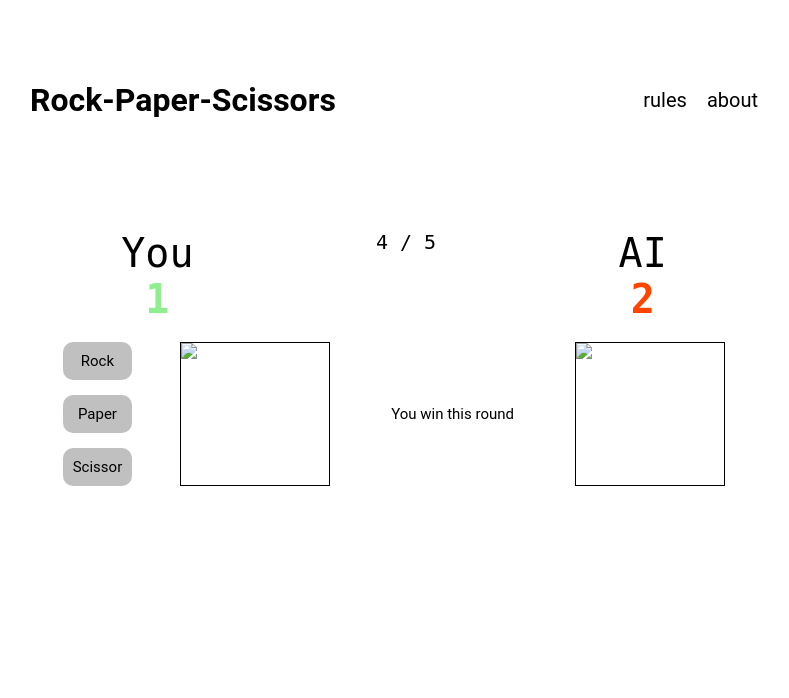
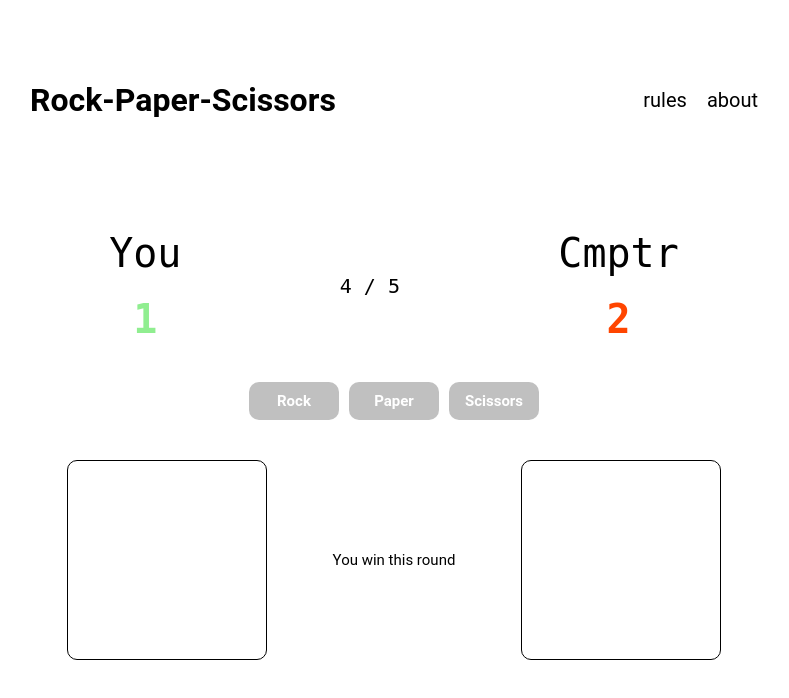
Before and after one commit to mkebiclioglu/rock-paper-scissors, a plain HTML site: page index.html in a window 1280 px wide. Shown: the whole page, without its empty margins (246-1035 px from the left). Drawn offline with Linux system fonts and the light colour scheme.

Commit message:
CHnages to HTML and CSS

```diff
--- a/index.html
+++ b/index.html
@@ -28,29 +28,31 @@
                 </div>
                 <div class="scoreboard__rounds">4 / 5</div>
                 <div class="scoreboard__score-holder">
-                    <div class="scoreboard__scorer-name">AI</div>
+                    <div class="scoreboard__scorer-name">Cmptr</div>
                     <div class="scoreboard__score-number ai">2</div>
                 </div>
             </div>
 
-            <div class="game__platform">
+            <div class="game__controls">
 
-                <div class="platform__player-choice">
-                    <ul class="platform__player-choice-list">
-                        <li class="platform__player-choice-item">
+                <div class="controls__player-choice">
+                    <ul class="controls__player-choice-list">
+                        <li class="controls__player-choice-item">
                             <a href="#">Rock</a>
                         </li>
-                        <li class="platform__player-choice-item">
+                        <li class="controls__player-choice-item">
                             <a href="#">Paper</a>
                         </li>
-                        <li class="platform__player-choice-item">
-                            <a href="#">Scissor</a>
+                        <li class="controls__player-choice-item">
+                            <a href="#">Scissors</a>
                         </li>
                     </ul>
                 </div>
 
+            </div>
+            <div class="game__platform">
+
                 <div class="platform__player-selection">
-                    <img src="#">
                 </div>
 
                 <div class="platform__results">
@@ -58,7 +60,6 @@
                 </div>
 
                 <div class="platform__ai-selection">
-                    <img src="#">
                 </div>
             </div>
 
--- a/style.css
+++ b/style.css
@@ -63,12 +63,18 @@ li {
     height: 75vh;
     display: flex;
     flex-flow: column nowrap;
-    gap: 2rem;
+    gap: 4rem;
 }
 
 .game__scoreboard {
     display: flex;
     justify-content: space-around;
+}
+
+.scoreboard__score-holder {
+    display: flex;
+    flex-flow: column nowrap;
+    gap: 2rem;
 }
 
 .scoreboard__scorer-name {
@@ -91,6 +97,8 @@ li {
 .scoreboard__rounds {
     font-size: 2rem;
     font-family: "monospace";
+    display: flex;
+    align-items: center;
 }
 
 .player {
@@ -108,32 +116,46 @@ li {
     gap: 1.5rem;
 }
 
-.platform__player-choice-list {
+.game__controls {
     display: flex;
-    flex-flow: column nowrap;
-    gap: 1.5rem;
+    justify-content: center;
 }
 
-.platform__player-choice-item {
+.controls__player-choice-list {
+    display: flex;
+    gap: 1rem;
+}
+
+.controls__player-choice-item {
     display: flex;
 }
 
-.platform__player-choice-item a {
+.controls__player-choice-item a {
     background-color: silver;
     font-size: 1.5rem;
+    font-weight: 700;
+    color: white;
     padding: 1rem;
     border-radius: 1rem;
+    width: 9rem;
     flex: 1;
     display: flex;
     justify-content: center;
     align-items: center;
+    transition: all ease-out 0.5s;
+}
+
+.controls__player-choice-item a:hover {
+    box-shadow: 3px 3px 18px #888888;
+    transform: scale(1.05);
 }
 
 .platform__player-selection,
 .platform__ai-selection {
     border: 1px solid black;
-    width: 15rem;
-    height: 100%;
+    border-radius: 1rem;
+    width: 20rem;
+    height: 20rem;
 }
 
 .platform__results {
```
